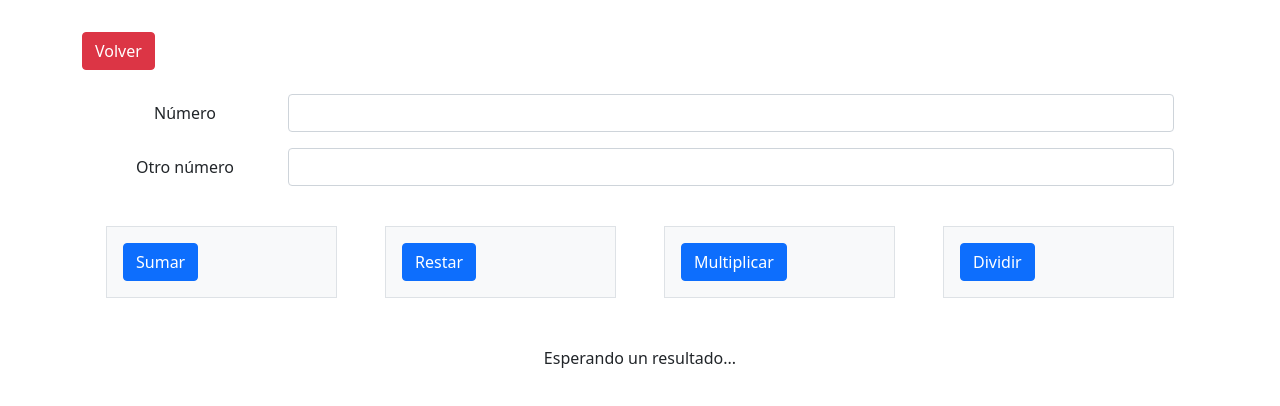
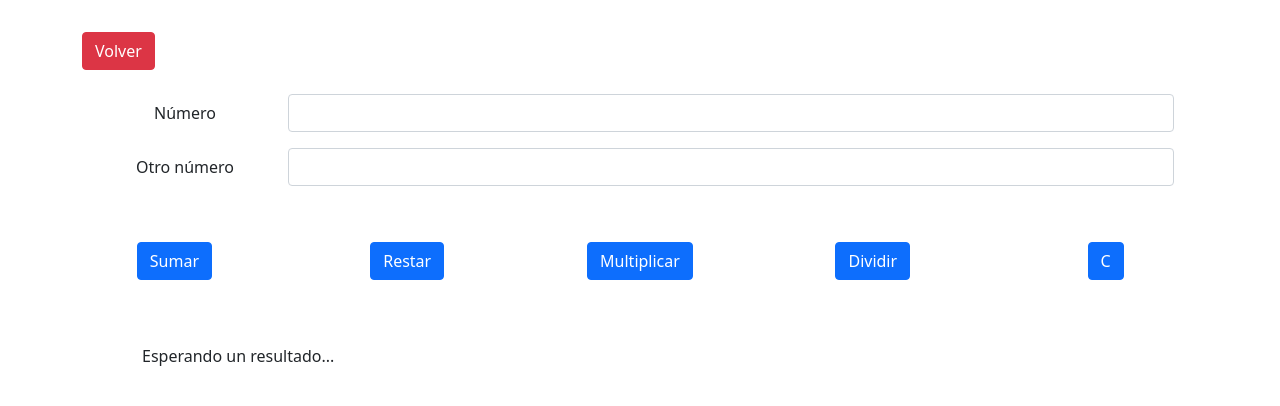
Before and after one commit to sruszner/clase13, a plain HTML site: page pages/calculadora.html in a window 1280 px wide. Shown: the part 130-536 px from the top of the page. Drawn offline with nearby package versions, Linux system fonts and the light colour scheme.

Commit message:
Agrego boton C y funcion LIMPIAR

```diff
--- a/js/calculadora.js
+++ b/js/calculadora.js
@@ -11,9 +11,16 @@ function ingresar(){
     numdos = document.getElementById(`numdos`).value;
 
     if(numuno==0 || numdos==0){
-        alert("Error - No ingresaste los números");
+        alert("Error - No ingresaste los números correctamente");
         location.href = (`../index.html`);
     }
+}
+
+
+function limpiar(){
+    document.getElementById(`numuno`).value = "";
+    document.getElementById(`numdos`).value = "";
+    respuesta.innerHTML = "Esperando un resultado...";
 }
 
 function sumar(){
@@ -22,26 +29,26 @@ function sumar(){
     numdos = Number(numdos);
     resultado = numuno + numdos;
     console.log(resultado);
-    respuesta.innerHTML = `La suma de los numeros es = ${resultado}`
+    respuesta.innerHTML = `La suma de los números es = ${resultado}`;
 }
 
 function restar(){
     ingresar();
     resultado = numuno - numdos;
     console.log(resultado);
-    respuesta.innerHTML = `La resta de los numeros es = ${resultado}`
+    respuesta.innerHTML = `La resta de los números es = ${resultado}`;
 }
 
 function multiplicar(){
     ingresar();
     resultado = numuno * numdos;
     console.log(resultado);
-    respuesta.innerHTML = `La multiplicación de los numeros es = ${resultado}`
+    respuesta.innerHTML = `La multiplicación de los números es = ${resultado}`;
 }
 
 function dividir(){
     ingresar();
     resultado = numuno / numdos;
     console.log(resultado);
-    respuesta.innerHTML = `La división de los numeros es = ${resultado}`
+    respuesta.innerHTML = `La división de los números es = ${resultado}`;
 }
--- a/pages/calculadora.html
+++ b/pages/calculadora.html
@@ -48,43 +48,52 @@
             </div>
         </div>
 
-        <div class="container px-4">
+        <div class="text-center">
             <div class="row gx-5">
                 <div class="col">
-                    <div class="p-3 border bg-light">
+                    <div class="p-3">
                         <button class="btn btn-primary" onclick="sumar()">
                             Sumar
                             </button>
                     </div>
                 </div>
                 <div class="col">
-                    <div class="p-3 border bg-light">
+                    <div class="p-3">
                         <button class="btn btn-primary" onclick="restar()">
                             Restar
                             </button>
                     </div>
                 </div>
                 <div class="col">
-                    <div class="p-3 border bg-light">
+                    <div class="p-3">
                         <button class="btn btn-primary" onclick="multiplicar()">
                             Multiplicar
                             </button>
                     </div>
                 </div>
                 <div class="col">
-                    <div class="p-3 border bg-light">
+                    <div class="p-3">
                         <button class="btn btn-primary" onclick="dividir()">
                         Dividir
                         </button>
                     </div>
                 </div>
+                <div class="col">
+                    <div class="p-3">
+                        <button class="btn btn-primary" onclick="limpiar()">
+                        C
+                        </button>
+                    </div>
+                </div>
             </div>
         </div>
-
-        <div class="text-center m-5" id="respuesta">
+        <div class="row m-5">
+            <div class="col" id="respuesta">
+            <span>
             Esperando un resultado...
+            </span>
+            </div>
         </div>
-
     </main>
     <script src="../js/calculadora.js"></script>
 </body>
```
